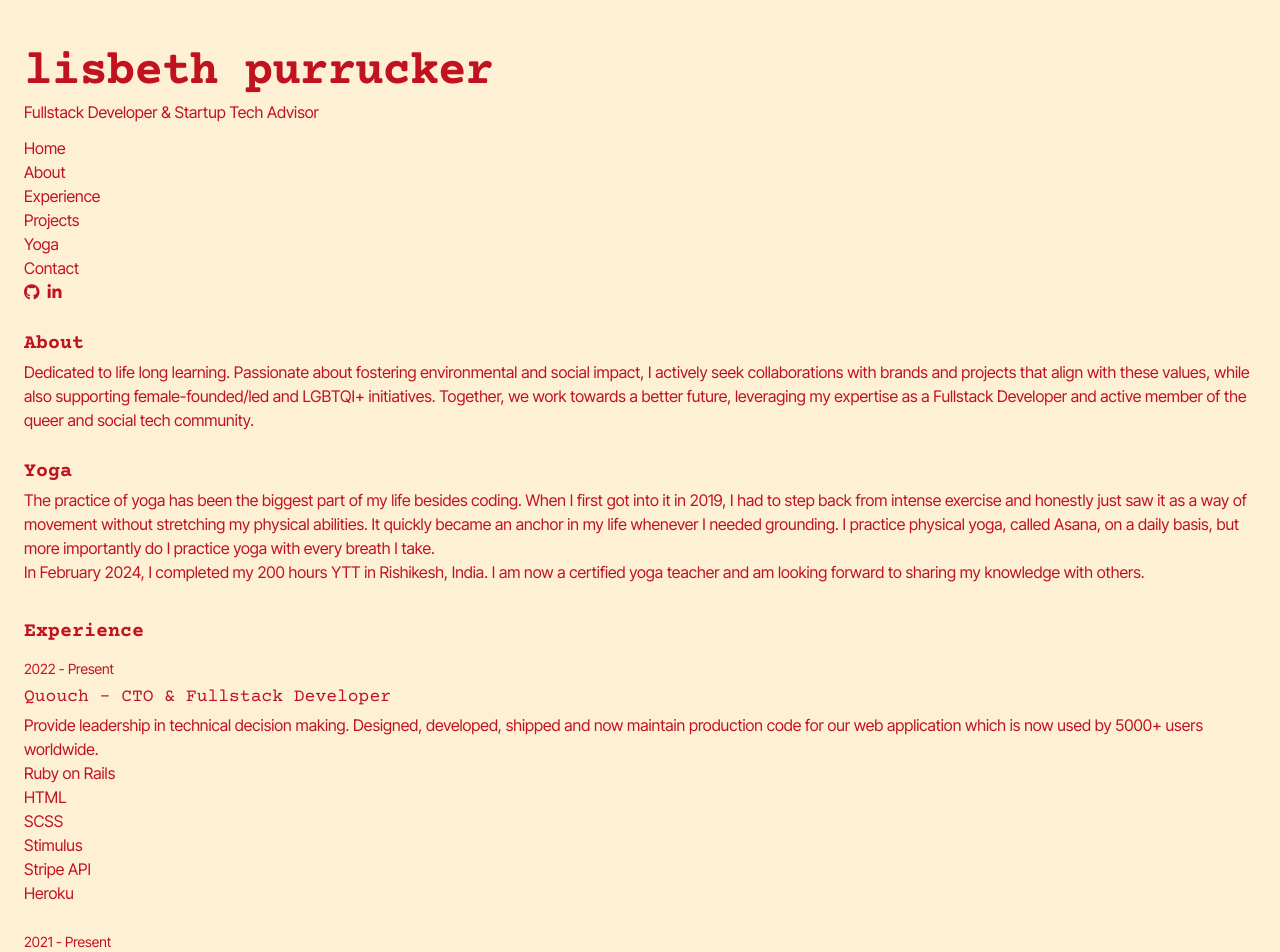
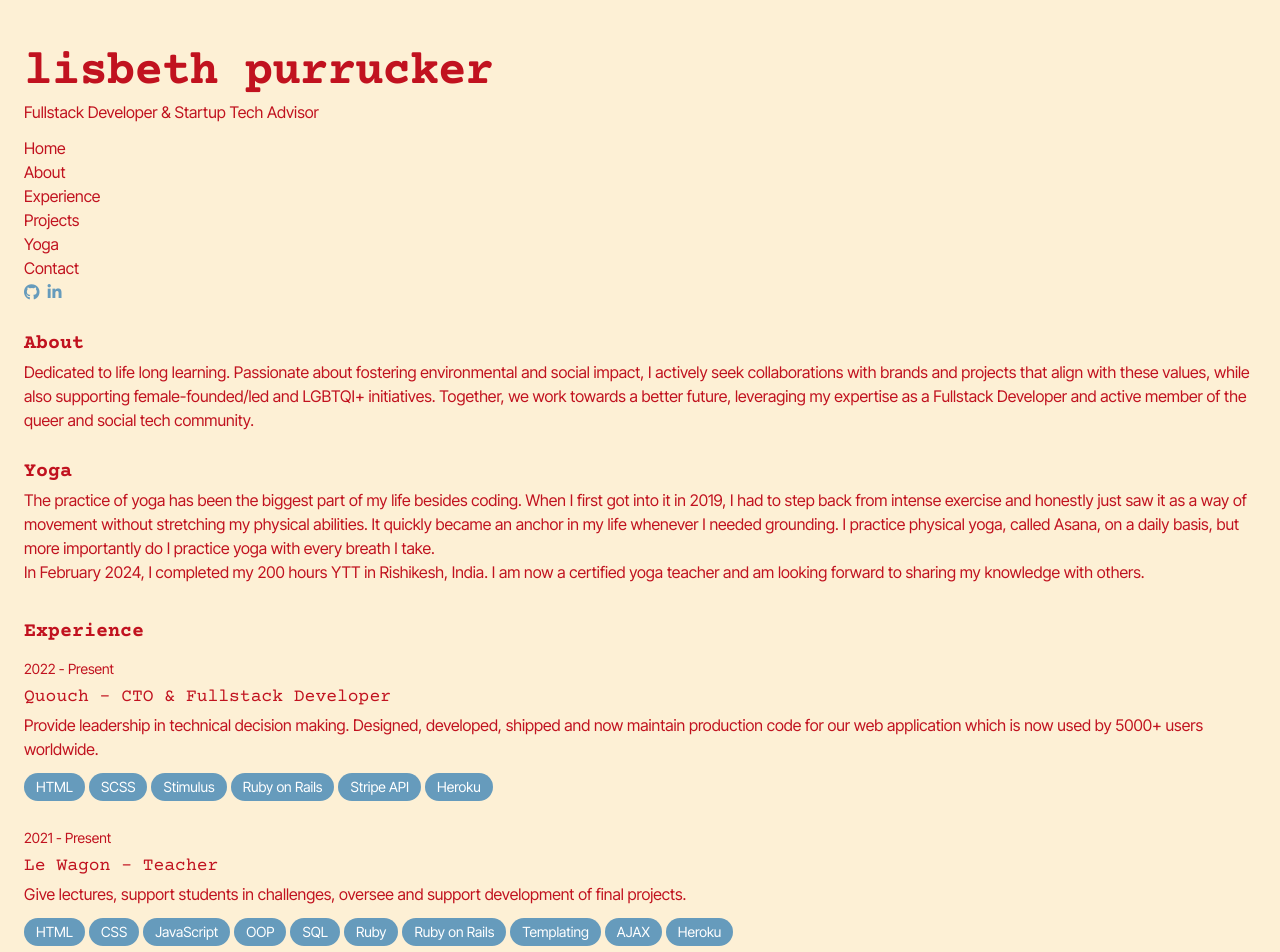
Before and after one commit to lisbethpurrucker/portfolio, a SvelteKit app: page / in a window 1280 px wide. Shown: the top 952 px of the page. Built offline with nearby package versions, Linux system fonts and the light colour scheme.

Commit message:
change color of icons, synchronize order of technologies

```diff
--- a/src/components/Header.svelte
+++ b/src/components/Header.svelte
@@ -15,12 +15,12 @@
 	<ul class="flex gap-2">
 		<li>
 			<a href="https://github.com/lisbethpurrucker/">
-				<i class="fab fa-github"></i>
+				<i class="fab fa-github text-air-blue"></i>
 			</a>
 		</li>
 		<li>
 			<a href="https://www.linkedin.com/in/lisbethpurrucker/">
-				<i class="fab fa-linkedin-in"></i>
+				<i class="fab fa-linkedin-in text-air-blue"></i>
 			</a>
 		</li>
 	</ul>
--- a/src/components/Job.svelte
+++ b/src/components/Job.svelte
@@ -12,10 +12,10 @@
       title: "Quouch - CTO & Fullstack Developer",
       description: "Provide leadership in technical decision making. Designed, developed, shipped and now maintain production code for our web application which is now used by 5000+ users worldwide.",
       skills: [
-        "Ruby on Rails",
         "HTML",
         "SCSS",
         "Stimulus",
+        "Ruby on Rails",
         "Stripe API",
         "Heroku"
       ]
@@ -28,10 +28,13 @@
         "HTML",
         "CSS",
         "JavaScript",
+        "OOP",
         "SQL",
         "Ruby",
         "Ruby on Rails",
-        "Templating"
+        "Templating",
+        "AJAX",
+        "Heroku"
       ]
     },
     {
@@ -69,9 +72,9 @@
         <span class="text-sm/6">{job.duration}</span>
         <h3 class="text-lg/8">{job.title}</h3>
         <p>{job.description}</p>
-        <ul>
+        <ul class="flex flex-wrap gap-1 items-center mt-3">
           {#each job.skills as skill}
-            <li>{skill}</li>
+            <li class="bg-air-blue text-sm text-white rounded-2xl py-1 px-3">{skill}</li>
           {/each}
         </ul>
       </li>
```
